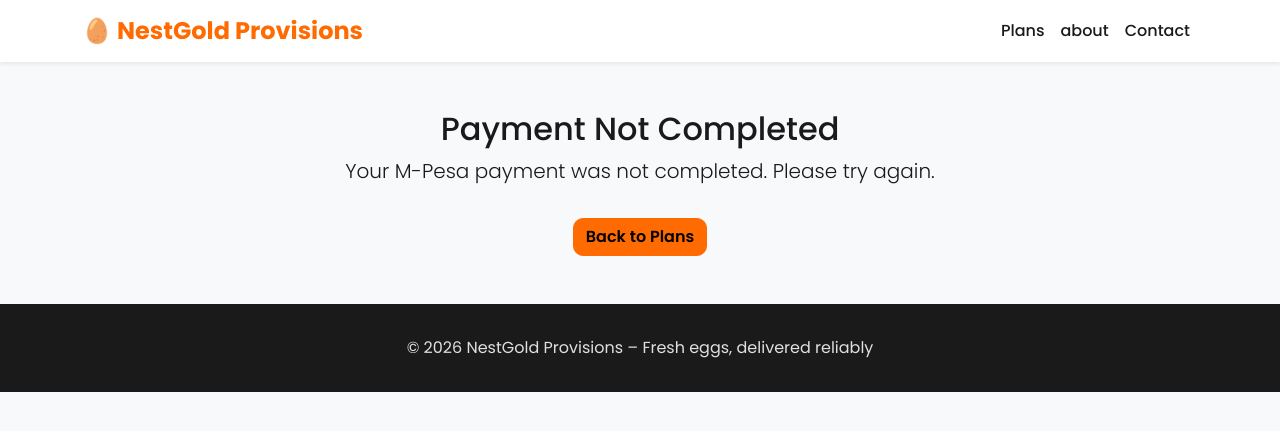
After one commit to MERIOTHWANGUI/Nestgold-provisions, a Flask app: page /subscribe/failed in a window 1280 px wide. The commit adds this page. Shown: the top 431 px of the page. Run offline with Flask 3, Linux system fonts and the light colour scheme.

Commit message:
updating to solve frustration on payments

```diff
--- a/app/routes/payments.py
+++ b/app/routes/payments.py
@@ -1,5 +1,6 @@
 # app/routes/payments.py
 from flask import Blueprint, request, jsonify
+from app import csrf
 from app.models import db, Subscription, Payment
 from app.services.sms import send_admin_sms, send_customer_confirmation
 from datetime import datetime
@@ -7,6 +8,7 @@ from sqlalchemy.exc import SQLAlchemyError
 
 payments_bp = Blueprint('payments', __name__)
 
+@csrf.exempt
 @payments_bp.route('/payments/callback', methods=['POST'])
 @payments_bp.route('/mpesa_callback', methods=['POST'])
 @payments_bp.route('/callback', methods=['POST'])
--- a/app/routes/subscription.py
+++ b/app/routes/subscription.py
@@ -72,4 +72,23 @@ def pending(checkout_id):
 
 @sub_bp.route('/check/<checkout_id>')
 def check(checkout_id):
+    sub = Subscription.query.filter_by(checkout_request_id=checkout_id).first()
+    if not sub:
+        return jsonify({'status': 'not_found'})
+
+    status = (sub.status or '').lower()
+    if status == 'active':
+        return jsonify({'status': 'completed'})
+    if status in {'failed', 'cancelled', 'canceled'}:
+        return jsonify({'status': 'failed'})
     return jsonify({'status': 'pending'})
+
+
+@sub_bp.route('/success')
+def success():
+    return render_template('public/success.html')
+
+
+@sub_bp.route('/failed')
+def failed():
+    return render_template('public/failed.html')
--- /dev/null
+++ b/app/templates/public/failed.html
@@ -0,0 +1,11 @@
+{% extends "base.html" %}
+
+{% block title %}Payment Failed - NestGold{% endblock %}
+
+{% block content %}
+<div class="container my-5 text-center">
+    <h2>Payment Not Completed</h2>
+    <p class="lead">Your M-Pesa payment was not completed. Please try again.</p>
+    <a href="{{ url_for('main.index') }}" class="btn btn-warning mt-3">Back to Plans</a>
+</div>
+{% endblock %}
```
Also changed, not shown: app/templates/public/pending.html (+13 -2 lines).
